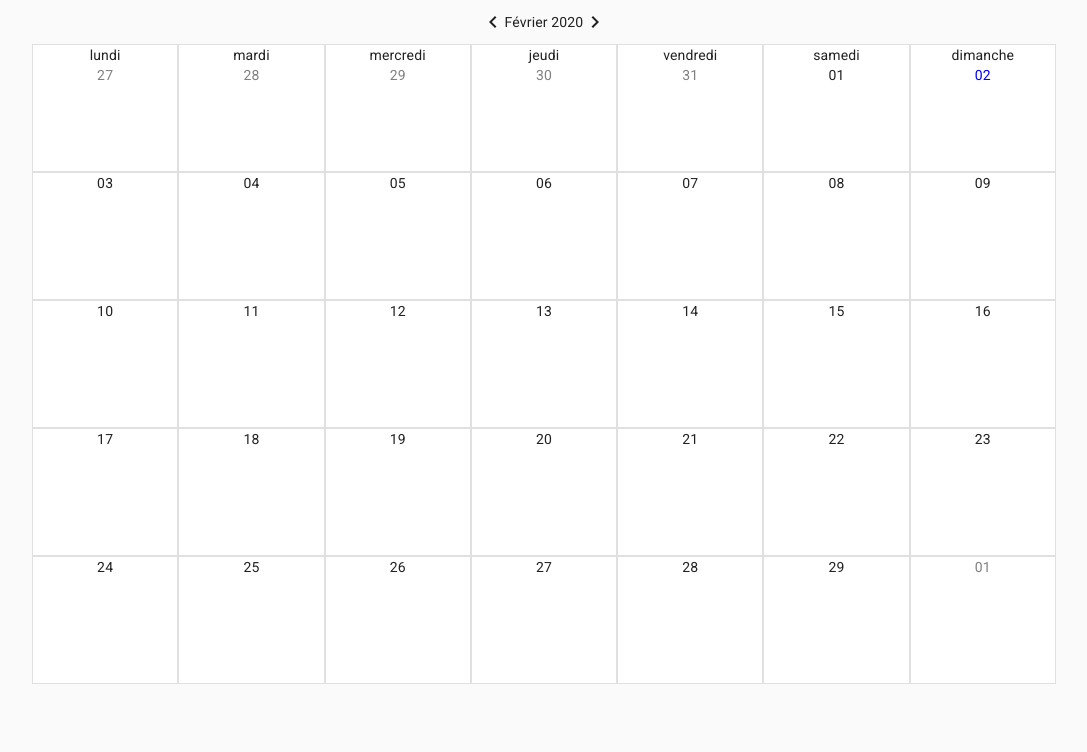
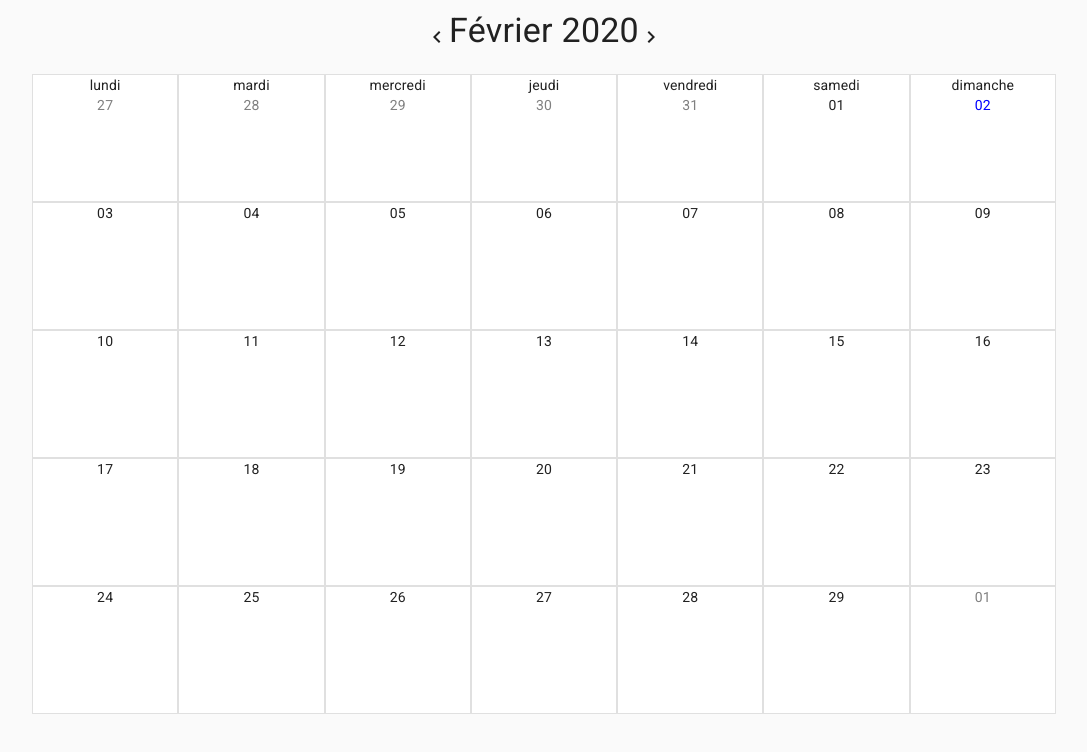
Before and after one commit to rcadel/weenat-calendar, a React (Create React App) app: page / in a window 1280 px wide. Shown: the top 752 px of the page, without its empty margins (96-1183 px from the left). Built offline with nearby package versions, Linux system fonts and the light colour scheme.

Commit message:
use title for month

```diff
--- a/src/Calendar.tsx
+++ b/src/Calendar.tsx
@@ -20,7 +20,7 @@ import {
   decrementMonth,
   setCurrentHour
 } from "Calendar.service";
-import { Fade, Chip } from "@material-ui/core";
+import { Fade, Chip, Typography } from "@material-ui/core";
 import { AddEventForm } from "AddEventForm";
 
 const DATE_TO_KEY_PATTERN = "dd-MM-yyyy";
@@ -366,9 +366,13 @@ export const CalendarHeader = () => {
         onClick={handleDecrement}
         style={{ cursor: "pointer" }}
       />
-      <div style={{ textTransform: "capitalize" }}>
+      <Typography
+        variant="h4"
+        gutterBottom
+        style={{ textTransform: "capitalize" }}
+      >
         {getMonthName(calendar.state.month, "MMMM yyyy")}
-      </div>
+      </Typography>
       <ChevronRightIcon
         onClick={handleIncrement}
         style={{ cursor: "pointer" }}
```
